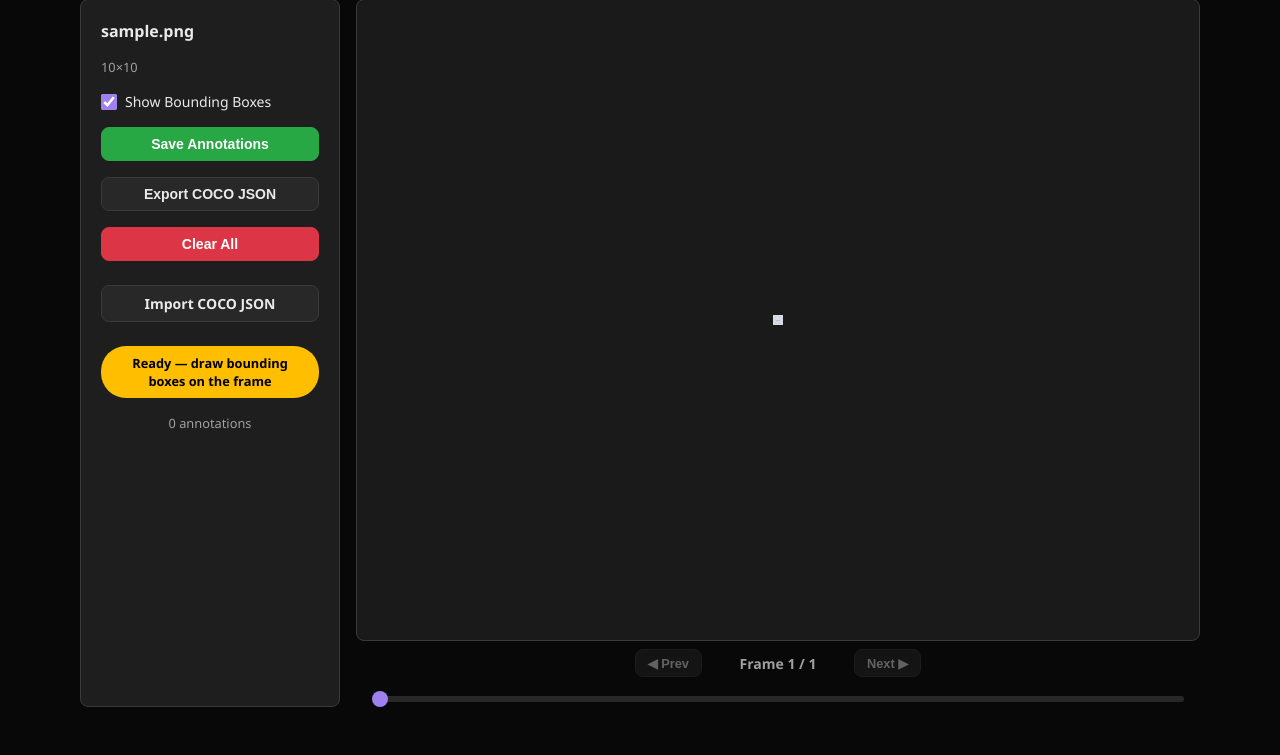
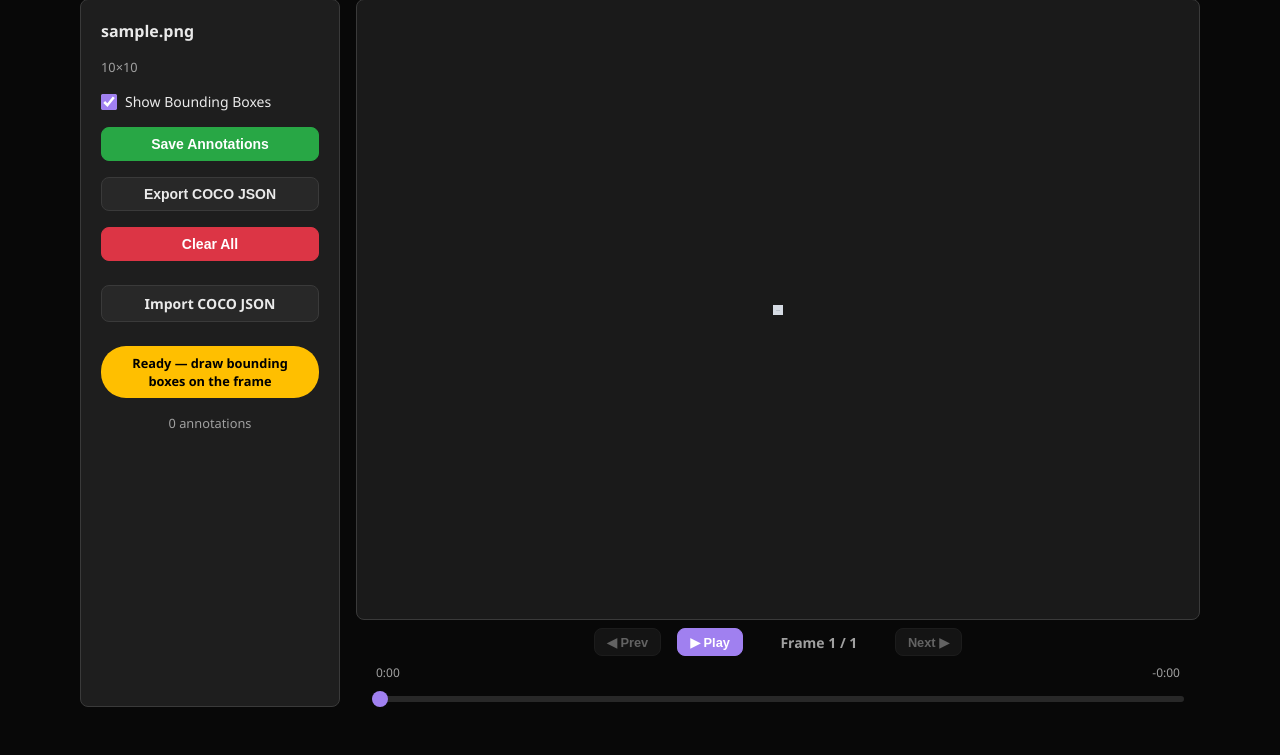
Before and after one commit to Baslisk/AutoBound, a Django app: page /annotate/1/ in a window 1280 px wide. Shown: the part 106-861 px from the top of the page. Run offline with Django 5.2, Linux system fonts and the light colour scheme; a user stored in the database is signed in; tables that the repository leaves empty hold one stand-in row (values such as "Sample post"); grey boxes marked "Sample" are stand-in pictures.

Commit message:
Add video playback controls with play/pause, time display, and FPS support
- Add fps field to VideoFile model with migration
- Extract FPS from video during upload using OpenCV
- Pass FPS to annotate template context
- Add play/pause button with requestAnimationFrame-based playback
- Add current time / remaining time display
- Add Space bar keyboard shortcut for play/pause
- Prefetch 15 frames ahead during playback for smooth performance
- Disable drawing and navigation controls during playback
- Auto-restart from beginning when playing at end of video
- Add tests for fps model field and annotate view context

Agent-Logs-Url: https://github.com/Baslisk/AutoBound/sessions/0b42b195-7c98-4a11-b6ae-0acc8281a490

Co-authored-by: nvpandeti <8619436+nvpandeti@users.noreply.github.com>

```diff
--- a/web/annotations/models.py
+++ b/web/annotations/models.py
@@ -19,6 +19,7 @@ class VideoFile(models.Model):
     width = models.PositiveIntegerField()
     height = models.PositiveIntegerField()
     frame_count = models.PositiveIntegerField(default=0)
+    fps = models.FloatField(default=30.0)
     frame_image = models.ImageField(upload_to="frames/", blank=True, null=True)
     uploaded_by = models.ForeignKey(
         settings.AUTH_USER_MODEL,
--- a/web/annotations/views.py
+++ b/web/annotations/views.py
@@ -52,12 +52,14 @@ def upload_video(request):
     width = round(cap.get(cv2.CAP_PROP_FRAME_WIDTH))
     height = round(cap.get(cv2.CAP_PROP_FRAME_HEIGHT))
     frame_count = int(cap.get(cv2.CAP_PROP_FRAME_COUNT))
+    fps = cap.get(cv2.CAP_PROP_FPS)
     ret, frame = cap.read()
     cap.release()
 
     video.width = width
     video.height = height
     video.frame_count = max(frame_count, 0)
+    video.fps = fps if fps and fps > 0 else 30.0
 
     if ret:
         frame_rgb = cv2.cvtColor(frame, cv2.COLOR_BGR2RGB)
@@ -90,4 +92,5 @@ def annotate(request, video_id):
         "annotations_json": [a.to_coco_dict() for a in annotations],
         "frame_url": frame_url,
         "frame_count": video.frame_count,
+        "fps": video.fps,
     })
--- a/web/static/css/style.css
+++ b/web/static/css/style.css
@@ -242,3 +242,25 @@ body {
   cursor: pointer;
   border: none;
 }
+
+/* Time display */
+.time-display {
+  display: flex;
+  justify-content: space-between;
+  font-size: 0.75rem;
+  color: var(--text-secondary);
+  font-variant-numeric: tabular-nums;
+  padding: 0 0.25rem;
+  margin-bottom: 0.25rem;
+}
+
+/* Play/pause button */
+#playPauseBtn.playing {
+  background: var(--yellow);
+  border-color: var(--yellow);
+  color: #000;
+}
+#playPauseBtn.playing:hover {
+  background: #e6ac00;
+  border-color: #e6ac00;
+}
--- a/web/static/js/annotator.js
+++ b/web/static/js/annotator.js
@@ -14,8 +14,11 @@
   const importInput = document.getElementById("importInput");
   const prevFrameBtn = document.getElementById("prevFrameBtn");
   const nextFrameBtn = document.getElementById("nextFrameBtn");
+  const playPauseBtn = document.getElementById("playPauseBtn");
   const frameSlider = document.getElementById("frameSlider");
   const frameIndicator = document.getElementById("frameIndicator");
+  const currentTimeEl = document.getElementById("currentTime");
+  const remainingTimeEl = document.getElementById("remainingTime");
 
   let img = new Image();
   let scale = 1;
@@ -29,6 +32,13 @@
   let currentFrame = 0;
   let totalFrames = FRAME_COUNT || 0;
   let loadingFrame = false;
+
+  /* ---------- playback state ---------- */
+  var fps = (typeof FPS !== "undefined" && FPS > 0) ? FPS : 30;
+  var playing = false;
+  var playbackRAF = null;        // requestAnimationFrame handle
+  var lastFrameTime = 0;         // timestamp of last frame advance
+  var frameDuration = 1000 / fps; // ms between frames
 
   /* ---------- frame cache (client-side LRU) ---------- */
 
@@ -68,13 +78,27 @@
     return Object.assign({ "X-CSRFToken": CSRF_TOKEN, "Content-Type": "application/json" }, extra || {});
   }
 
+  function formatTime(seconds) {
+    if (!isFinite(seconds) || seconds < 0) seconds = 0;
+    var m = Math.floor(seconds / 60);
+    var s = Math.floor(seconds % 60);
+    return m + ":" + (s < 10 ? "0" : "") + s;
+  }
+
   function updateFrameUI() {
     var display = totalFrames > 0 ? (currentFrame + 1) + " / " + totalFrames : "0 / 0";
     frameIndicator.textContent = "Frame " + display;
     frameSlider.value = currentFrame;
 
-    prevFrameBtn.disabled = currentFrame <= 0;
-    nextFrameBtn.disabled = totalFrames <= 0 || currentFrame >= totalFrames - 1;
+    prevFrameBtn.disabled = currentFrame <= 0 || playing;
+    nextFrameBtn.disabled = totalFrames <= 0 || currentFrame >= totalFrames - 1 || playing;
+
+    // Time display
+    var currentSec = currentFrame / fps;
+    var totalSec = totalFrames > 0 ? (totalFrames - 1) / fps : 0;
+    var remainSec = totalSec - currentSec;
+    if (currentTimeEl) currentTimeEl.textContent = formatTime(currentSec);
+    if (remainingTimeEl) remainingTimeEl.textContent = "-" + formatTime(remainSec);
   }
 
   /* ---------- drawing ---------- */
@@ -178,7 +202,96 @@
     }
   }
 
+  function prefetchForPlayback(center) {
+    // During playback, prefetch more frames ahead (up to 15)
+    for (var d = 1; d <= 15; d++) {
+      var n = center + d;
+      if (n >= 0 && n < totalFrames && !frameCacheMap.has(n)) {
+        fetchFrameImage(n, null);
+      }
+    }
+  }
+
+  /* ---------- playback ---------- */
+
+  function applyFrameQuick(image, frameNum) {
+    // Lightweight frame apply during playback (skip annotation loading)
+    img = image;
+    currentFrame = frameNum;
+    ctx.clearRect(0, 0, canvas.width, canvas.height);
+    ctx.drawImage(img, 0, 0, canvas.width, canvas.height);
+    updateFrameUI();
+  }
+
+  function playbackTick(timestamp) {
+    if (!playing) return;
+
+    var elapsed = timestamp - lastFrameTime;
+    if (elapsed >= frameDuration) {
+      var nextFrame = currentFrame + 1;
+      if (nextFrame >= totalFrames) {
+        stopPlayback();
+        return;
+      }
+
+      var cached = frameCacheGet(nextFrame);
+      if (cached) {
+        applyFrameQuick(cached, nextFrame);
+        lastFrameTime = timestamp - (elapsed - frameDuration); // account for overshoot
+        // Prefetch ahead while playing
+        if (nextFrame % 5 === 0) {
+          prefetchForPlayback(nextFrame);
+        }
+      } else {
+        // Frame not cached yet — prefetch and wait (skip this tick)
+        prefetchForPlayback(currentFrame);
+      }
+    }
+
+    playbackRAF = requestAnimationFrame(playbackTick);
+  }
+
+  function startPlayback() {
+    if (totalFrames <= 1) return;
+    if (currentFrame >= totalFrames - 1) {
+      // If at end, restart from beginning
+      currentFrame = 0;
+      var cached = frameCacheGet(0);
+      if (cached) applyFrame(cached, 0);
+    }
+    playing = true;
+    lastFrameTime = performance.now();
+    playPauseBtn.textContent = "⏸ Pause";
+    playPauseBtn.classList.add("playing");
+    frameSlider.disabled = true;
+    prefetchForPlayback(currentFrame);
+    playbackRAF = requestAnimationFrame(playbackTick);
+  }
+
+  function stopPlayback() {
+    playing = false;
+    if (playbackRAF) {
+      cancelAnimationFrame(playbackRAF);
+      playbackRAF = null;
+    }
+    playPauseBtn.textContent = "▶ Play";
+    playPauseBtn.classList.remove("playing");
+    frameSlider.disabled = false;
+    // Reload annotations for current frame after stopping
+    loadAnnotationsForFrame(currentFrame);
+    updateFrameUI();
+  }
+
+  function togglePlayback() {
+    if (playing) {
+      stopPlayback();
+    } else {
+      startPlayback();
+    }
+  }
+
   function goToFrame(frameNum) {
+    if (playing) stopPlayback();
     if (loadingFrame) return;
     if (frameNum < 0 || frameNum >= totalFrames) return;
     if (frameNum === currentFrame && img.complete && img.src) {
@@ -210,6 +323,7 @@
   /* ---------- mouse events ---------- */
 
   canvas.addEventListener("mousedown", function (e) {
+    if (playing) return;
     drawing = true;
     const rect = canvas.getBoundingClientRect();
     startX = e.clientX - rect.left;
@@ -327,6 +441,10 @@
     if (currentFrame < totalFrames - 1) goToFrame(currentFrame + 1);
   });
 
+  playPauseBtn.addEventListener("click", function () {
+    togglePlayback();
+  });
+
   frameSlider.addEventListener("input", function () {
     if (sliderDebounceTimer) clearTimeout(sliderDebounceTimer);
     sliderDebounceTimer = setTimeout(function () {
@@ -339,7 +457,10 @@
 
   document.addEventListener("keydown", function (e) {
     if (e.target.tagName === "INPUT" || e.target.tagName === "TEXTAREA") return;
-    if (e.key === "ArrowLeft") {
+    if (e.key === " " || e.code === "Space") {
+      e.preventDefault();
+      togglePlayback();
+    } else if (e.key === "ArrowLeft") {
       e.preventDefault();
       if (currentFrame > 0) goToFrame(currentFrame - 1);
     } else if (e.key === "ArrowRight") {
--- a/web/templates/annotations/annotate.html
+++ b/web/templates/annotations/annotate.html
@@ -39,10 +39,15 @@
 
     <div class="frame-nav">
       <button class="btn btn-sm" id="prevFrameBtn" title="Previous frame (←)">◀ Prev</button>
+      <button class="btn btn-sm btn-accent" id="playPauseBtn" title="Play / Pause (Space)">▶ Play</button>
       <span id="frameIndicator" class="frame-indicator">Frame 0 / 0</span>
       <button class="btn btn-sm" id="nextFrameBtn" title="Next frame (→)">Next ▶</button>
     </div>
     <div class="frame-slider-container">
+      <div class="time-display">
+        <span id="currentTime">0:00</span>
+        <span id="remainingTime">-0:00</span>
+      </div>
       <input type="range" id="frameSlider" class="frame-slider" min="0" max="0" value="0" step="1">
     </div>
   </div>
@@ -58,6 +63,7 @@
   const IMG_WIDTH = {{ video.width }};
   const IMG_HEIGHT = {{ video.height }};
   const FRAME_COUNT = {{ frame_count }};
+  const FPS = {{ fps }};
 </script>
 <script src="{% static 'js/annotator.js' %}"></script>
 {% endblock %}
```
Also changed, not shown: web/annotations/tests/test_api.py (+29 -0 lines), web/annotations/tests/test_models.py (+10 -0 lines), web/annotations/migrations/0003_add_fps_to_videofile.py (added).
